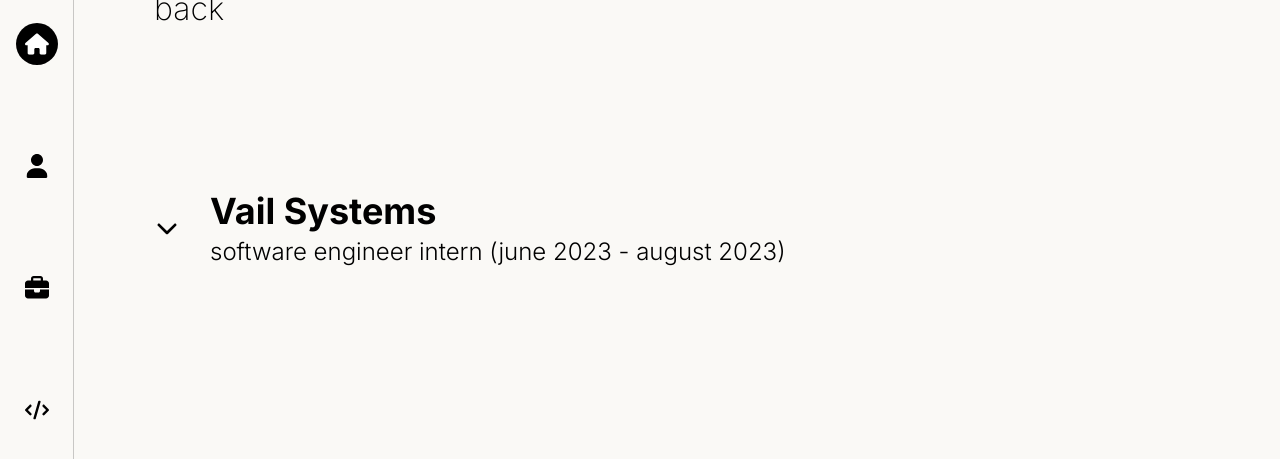
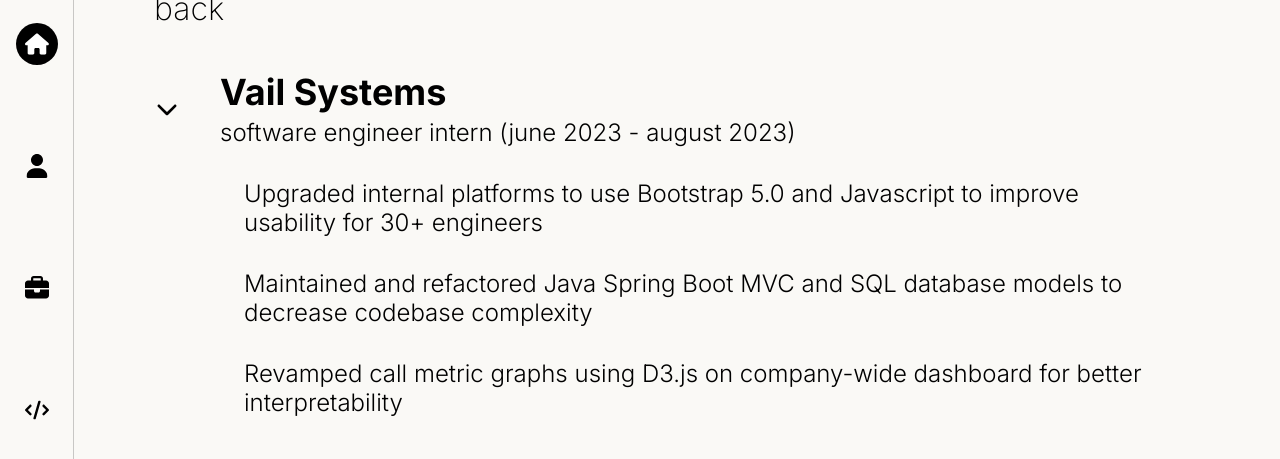
Before and after one commit to nilffej/jefflin, a React (Create React App) app: page / in a window 1280 px wide. Both pictures are taken after a click on the element 469 px from the left and 1134 px from the top of the page. Shown: the part 907-1366 px from the top of the page. Built offline with nearby package versions, Linux system fonts and the light colour scheme.

Commit message:
Finished animations in experience page

```diff
--- a/src/components/ExperienceSection/ExpandableExperienceItem.tsx
+++ b/src/components/ExperienceSection/ExpandableExperienceItem.tsx
@@ -1,5 +1,7 @@
-import styled from 'styled-components';
+import { MutableRefObject, useEffect, useRef, useState } from 'react';
+import styled, { css, keyframes } from 'styled-components';
 
+import { Text } from '../../common/styled';
 import { ExperienceData } from '../../data/experience';
 import Icon from '../Icon/Icon';
 
@@ -7,69 +9,133 @@
     experience: ExperienceData;
     activeItem: number | null;
     index: number;
-    onClick: () => void;
+    setActiveItem: (id: number) => void;
+    getDistanceToContainterTop: () => number;
 }
 
 const ExpandableExperienceItem: React.FC<ExpandableExperienceItemProps> = ({
     experience,
     activeItem,
     index,
-    onClick
+    setActiveItem,
+    getDistanceToContainterTop
 }) => {
     const { id, company, title, startDate, endDate, descriptions, skills } = experience;
     const shouldMoveOffscreen = activeItem !== null && activeItem !== id;
 
+    const containerRef = useRef() as MutableRefObject<HTMLDivElement>;
+    const [distanceToColumnTop, setDistanceToColumnTop] = useState<number>(0);
+    const [activated, setActivated] = useState<boolean>(false);
+
+    const isActive = activeItem === id;
+
+    useEffect(() => {
+        if (isActive) {
+            const { top } = containerRef.current!.getBoundingClientRect();
+            setDistanceToColumnTop(top - getDistanceToContainterTop());
+        }
+
+        const timeout = setTimeout(() => setActivated(isActive), 75 * index + 200);
+        return () => clearTimeout(timeout);
+    }, [activeItem]);
+
+    const handleClick = () => {
+        setActiveItem(id);
+    };
+
     return (
-        <HoverableContainer $active={activeItem === id}>
-            <Container
-                onClick={onClick}
-                $shouldMoveOffscreen={shouldMoveOffscreen}
-                $active={activeItem === id}
-                $index={index}>
-                <ChevronIcon icon="chevron" size="base" $active={activeItem === id} />
+        <HoverableContainer
+            ref={containerRef}
+            $active={isActive}
+            $index={index}
+            $distanceToColumnTop={distanceToColumnTop}
+            $activated={activated}>
+            <Container onClick={handleClick} $shouldMoveOffscreen={shouldMoveOffscreen} $active={isActive}>
+                <ChevronIcon icon="chevron" size="base" $active={isActive} $index={index} />
                 <TextSection>
                     <CompanyText>{company}</CompanyText>
-                    <TitleText>
+                    <RoleText>
                         {title} {`(${startDate} - ${endDate})`}
-                    </TitleText>
+                    </RoleText>
                 </TextSection>
             </Container>
+            {isActive && activated && (
+                <Body>
+                    {descriptions.map((text) => (
+                        <Text>{text}</Text>
+                    ))}
+                </Body>
+            )}
         </HoverableContainer>
     );
 };
 
 export default ExpandableExperienceItem;
 
-const HoverableContainer = styled.div<{ $active: boolean }>`
-    transition: transform 100ms;
-
-    &:hover {
-        transform: translateX(${({ theme, $active }) => !$active && theme.px.xsmall});
+const animation = ($distanceToColumnTop: number) => keyframes`
+    from {
+        transform: translateY(-${$distanceToColumnTop}px);
+    } to {
+        transform: translateY(0px);
     }
 `;
 
-const Container = styled.div<{ $shouldMoveOffscreen: boolean; $active: boolean; $index: number }>`
+const HoverableContainer = styled.div<{
+    $active: boolean;
+    $index: number;
+    $distanceToColumnTop: number;
+    $activated: boolean;
+}>`
+    display: flex;
+    flex-direction: column;
+    gap: ${({ theme }) => theme.px.medium};
+
+    transition: transform 100ms;
+
+    ${({ $active, $distanceToColumnTop, $index, $activated }) =>
+        $active
+            ? $activated
+                ? css`
+                      order: -1;
+                      transition: unset;
+                  `
+                : css`
+                      transition: transform calc(${75 * $index}ms + 100ms) 100ms;
+                      transform: translateY(-${$distanceToColumnTop}px);
+                  `
+            : css`
+                  animation-name: ${animation($distanceToColumnTop)};
+                  animation-duration: calc(${75 * $index}ms + 100ms);
+              `}
+
+    &:hover {
+        transform: ${({ theme, $active }) => !$active && `translateX(${theme.px.xsmall})`};
+    }
+`;
+
+const Container = styled.div<{
+    $shouldMoveOffscreen: boolean;
+    $active: boolean;
+}>`
     position: relative;
     z-index: 0;
     width: fit-content;
 
     display: flex;
     align-items: center;
-    gap: ${({ theme }) => theme.px.medium};
-
-    transition:
-        /* top ${({ $index }) => `calc(${$index} * 100ms)`} ${({ $active }) => $active && '100ms'}, */
-        left 500ms ${({ $active, $shouldMoveOffscreen }) => !$active && !$shouldMoveOffscreen && '100ms'},
-        opacity 200ms ${({ $active, $shouldMoveOffscreen }) => !$active && !$shouldMoveOffscreen && '100ms'};
+    gap: ${({ theme }) => theme.px.large};
 
     left: ${({ $shouldMoveOffscreen }) => ($shouldMoveOffscreen ? '-40rem' : '0')};
     opacity: ${({ $shouldMoveOffscreen }) => ($shouldMoveOffscreen ? '0%' : '100%')};
-    /* top: ${({ theme: { fontSize, px }, $active, $index }) =>
-        // Calculate distance to top of list
-        $active ? `calc((${fontSize.medium} + ${fontSize.base} + ${px.large} + 0.25rem) * -${$index})` : '0'}; */
+
+    ${({ $shouldMoveOffscreen, $active }) => css`
+        transition:
+            left 500ms ${!$active && !$shouldMoveOffscreen && '100ms'},
+            opacity 200ms ${!$active && !$shouldMoveOffscreen && '100ms'};
+    `}
 `;
 
-const ChevronIcon = styled(Icon)<{ $active: boolean }>`
+const ChevronIcon = styled(Icon)<{ $active: boolean; $index: number }>`
     transition: transform 500ms;
     transform: ${({ $active }) => $active && 'rotate(90deg)'};
 `;
@@ -85,6 +151,31 @@
     font-size: ${({ theme }) => theme.fontSize.medium};
 `;
 
-const TitleText = styled.div`
+const RoleText = styled.div`
     font-size: ${({ theme }) => theme.fontSize.base};
 `;
+
+const fadeIn = keyframes`
+    from {
+        opacity: 0%;
+    } to {
+        opacity: 100%;
+    }
+`;
+
+const Body = styled.div`
+    display: flex;
+    flex-direction: column;
+    gap: ${({ theme }) => theme.px.medium};
+
+    font-size: ${({ theme }) => theme.fontSize.base};
+    font-weight: 300;
+
+    padding: 0px ${({ theme }) => theme.px.base};
+    ${({ theme }) => css`
+        margin-left: calc(${theme.px.base} + ${theme.px.large});
+    `};
+
+    animation-name: ${fadeIn};
+    animation-duration: 200ms;
+`;
--- a/src/components/ExperienceSection/ExperienceSection.tsx
+++ b/src/components/ExperienceSection/ExperienceSection.tsx
@@ -1,4 +1,4 @@
-import { useState } from 'react';
+import { RefObject, useCallback, useEffect, useRef, useState } from 'react';
 import styled from 'styled-components';
 
 import { EXPERIENCE_SECTION } from '../../common/sections';
@@ -8,19 +8,25 @@
 
 const ExperienceSection: React.FC = () => {
     const [activeItem, setActiveItem] = useState<number | null>(null);
+    const columnContainerRef = useRef() as RefObject<HTMLDivElement>;
+
+    const getDistanceToContainterTop = useCallback(() => {
+        return columnContainerRef.current!.getBoundingClientRect().top;
+    }, []);
 
     return (
         <SectionContainer id={EXPERIENCE_SECTION}>
             <Container>
                 {activeItem ? <Header onClick={() => setActiveItem(null)}>back</Header> : <Header>experience</Header>}
-                <PositionedContainer>
+                <PositionedContainer ref={columnContainerRef}>
                     {experience.map((item, index) => (
                         <ExpandableExperienceItem
                             key={`experience-item-${item.id}`}
                             experience={item}
                             activeItem={activeItem}
                             index={index}
-                            onClick={() => setActiveItem(item.id)}
+                            setActiveItem={setActiveItem}
+                            getDistanceToContainterTop={getDistanceToContainterTop}
                         />
                     ))}
                 </PositionedContainer>
```
